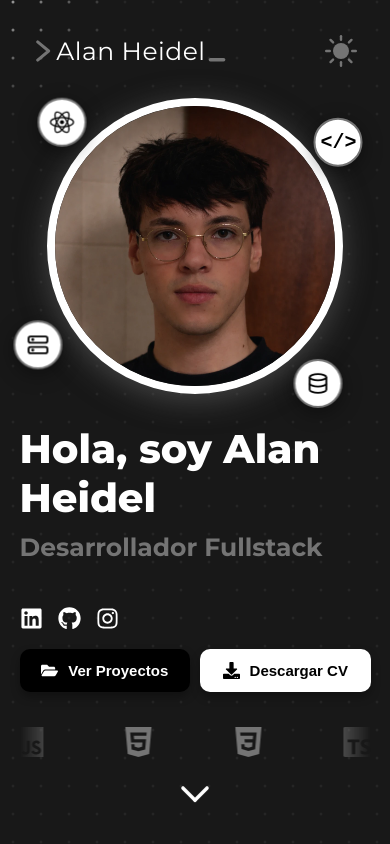
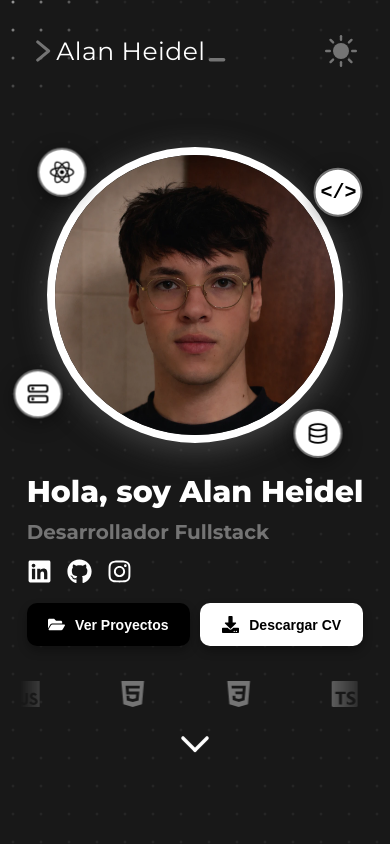
Before and after one commit to AlanHeidel/portfolio, a React (Vite) app: page / in a window 390 px wide. Shown: the top 844 px of the page. Built offline with nearby package versions, Linux system fonts and the light colour scheme.

Commit message:
chore(hero): adjust hero height to fit viewport

```diff
--- a/src/App.css
+++ b/src/App.css
@@ -618,12 +618,12 @@
   }
 
   .title {
-    font-size: 40px;
+    font-size: 30px;
     margin-bottom: 10px;
   }
 
   .sub-title {
-    font-size: 25px;
+    font-size: 20px;
     font-weight: 700;
   }
 
@@ -636,7 +636,7 @@
   }
 
   .text-content {
-    margin-bottom: 30px;
+    margin-bottom: 0;
   }
 
   .buttons-container {
@@ -647,15 +647,15 @@
   }
 
   .social-icon {
-    width: 23px;
-    height: 23px;
+    width: 25px;
+    height: 25px;
   }
 
   .btn-primary,
   .btn-secondary {
     justify-content: center;
-    padding: 13px 20px;
-    font-size: 15px;
+    padding: 13px 19px;
+    font-size: 14px;
     font-weight: 600;
     width: 50%;
   }
--- a/src/components/Slider/Slider.css
+++ b/src/components/Slider/Slider.css
@@ -48,7 +48,7 @@
   }
 
   .tech-card svg {
-    width: 30px;
-    height: 30px;
+    width: 26px;
+    height: 26px;
   }
 }
```
